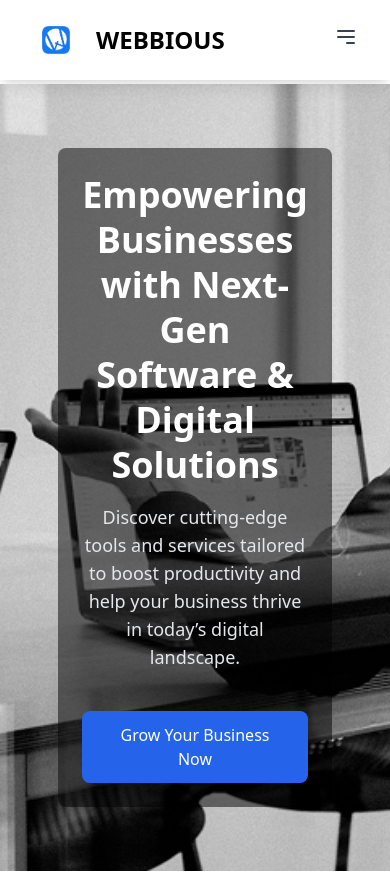
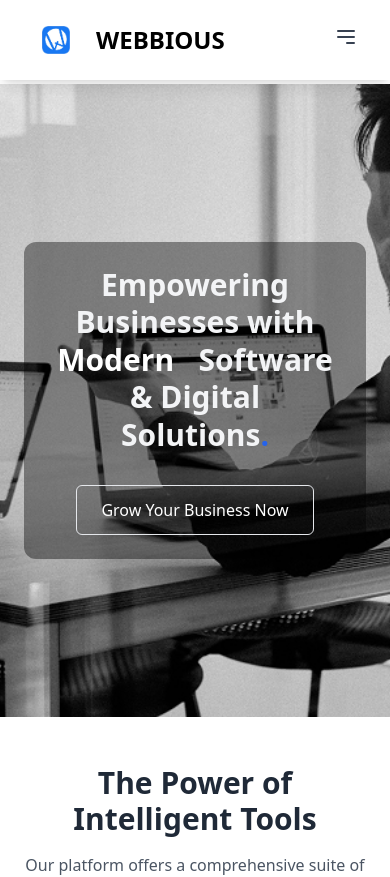
Before and after one commit to pradeep-08/Webbious, a React (Vite) app: page / in a window 390 px wide. Shown: the top 877 px of the page. Built offline with nearby package versions, Linux system fonts and the light colour scheme.

Commit message:
Hero section ux changes

```diff
--- a/package.json
+++ b/package.json
@@ -6,7 +6,7 @@
     "start": "vite",
     "predeploy": "npm run build",
     "deploy": "gh-pages -d dist",
-   "build": "vite build",
+    "build": "vite build",
     "lint": "eslint .",
     "preview": "vite preview",
     "test": "vite test",
@@ -16,7 +16,8 @@
     "framer-motion": "^12.6.3",
     "react": "^18.0.0",
     "react-dom": "^18.0.0",
-    "react-icons": "^5.5.0"
+    "react-icons": "^5.5.0",
+    "react-type-animation": "^3.2.0"
   },
   "devDependencies": {
     "autoprefixer": "^10.0.0",
--- a/src/Component/Hero.jsx
+++ b/src/Component/Hero.jsx
@@ -1,33 +1,96 @@
 import React from 'react';
+import { TypeAnimation } from 'react-type-animation';
 import officeImage from "./img/heroImage.png";
 
-function Hero() {
+// function Hero() {
+//   return (
+//     <section
+//       className="relative flex flex-col items-center justify-center md:flex-row md:items-center md:justify-between pb-16 px-16 py-16 bg-gray-100 bg-cover bg-center"
+//       style={{ backgroundImage: `url(${officeImage})` }}
+//     >
+//       {/* Text Section */}
+//       <div className="relative bg-black/50 p-6 rounded-lg text-center md:text-left max-w-lg">
+//         <h2 className="text-4xl font-bold text-white mb-4 leading-tight">
+//           Empowering Businesses with Next-Gen Software & Digital Solutions
+//         </h2>
+//         <p className="text-lg text-gray-200 mb-6">
+//           Discover cutting-edge tools and services tailored to boost productivity and help your business thrive in today’s digital landscape.
+//         </p>
+//         <button className="mt-4 px-6 py-3 bg-blue-600 text-white rounded-lg hover:bg-blue-700 transition duration-300 transform hover:scale-105">
+//           Grow Your Business Now
+//         </button>
+//       </div>
+
+//       {/* Right Image for Desktop View */}
+//       <img
+//         src={officeImage}
+//         alt="Office setting"
+//         className="hidden md:block w-full md:w-1/2 rounded-lg shadow-lg"
+//       />
+//     </section>
+//   );
+// }
+
+// export default Hero;
+
+
+// import React from "react";
+export default function Hero() {
   return (
-    <section
-      className="relative flex flex-col items-center justify-center md:flex-row md:items-center md:justify-between pb-16 px-16 py-16 bg-gray-100 bg-cover bg-center"
-      style={{ backgroundImage: `url(${officeImage})` }}
-    >
-      {/* Text Section */}
-      <div className="relative bg-black/50 p-6 rounded-lg text-center md:text-left max-w-lg">
-        <h2 className="text-4xl font-bold text-white mb-4 leading-tight">
-          Empowering Businesses with Next-Gen Software & Digital Solutions
-        </h2>
-        <p className="text-lg text-gray-200 mb-6">
-          Discover cutting-edge tools and services tailored to boost productivity and help your business thrive in today’s digital landscape.
-        </p>
-        <button className="mt-4 px-6 py-3 bg-blue-600 text-white rounded-lg hover:bg-blue-700 transition duration-300 transform hover:scale-105">
-          Grow Your Business Now
-        </button>
+    <div className="relative min-h-[75vh] bg-white overflow-hidden">
+      {/* Image Content as background */}
+      <div className="absolute right-0 top-0 h-full w-full lg:w-1/2 md:w-2/3 sm:w-full z-0">
+        <img
+          src={officeImage}
+          alt="Office setting"
+          className="w-full h-full object-cover"
+        />
       </div>
 
-      {/* Right Image for Desktop View */}
-      <img
-        src={officeImage}
-        alt="Office setting"
-        className="hidden md:block w-full md:w-1/2 rounded-lg shadow-lg"
-      />
-    </section>
+      <div className="relative flex items-center justify-center lg:justify-start min-h-[75vh] px-6 lg:px-24 py-12">
+        <div className="max-w-4xl w-full text-center lg:text-left text-gray-100 sm:text-black transition-colors duration-500">
+
+          <div className="bg-black bg-opacity-40 p-6 rounded-xl sm:bg-transparent sm:p-0 sm:rounded-none transition-all duration-300">
+            <h1 className="text-3xl md:text-4xl lg:text-5xl font-bold leading-tight">
+              Empowering Businesses with
+              <br />
+
+              <span className="text-white sm:text-blue-600">
+                <TypeAnimation
+                  sequence={[
+                    'Next-Gen', 4000,
+                    'Modern', 4000,
+                    'Smart', 4000,
+                    'Next-Gen', 4000,
+                  ]}
+                  wrapper="span"
+                  speed={3}
+                  repeat={Infinity}
+                />
+              </span>{" "}
+              <span className="transition-colors duration-500">
+                Software & Digital
+              </span>
+              <br />
+              <span className="relative inline-block">
+                <span className="transition-colors duration-500">
+                  Solutions
+                </span>
+                <span className="text-blue-600">.</span>
+                {/* Underline effect */}
+                <span className="absolute left-0 bottom-0 w-full h-1 bg-blue-200 -z-10 transform -translate-y-1/2 rotate-1"></span>
+              </span>
+            </h1>
+
+            <div className="mt-8">
+              <button className="border text-white sm:text-blue-600 sm:border-blue-600 px-6 py-3 rounded-md font-medium transition-all duration-300">
+                Grow Your Business Now
+              </button>
+            </div>
+
+          </div>
+        </div>
+      </div>
+    </div>
   );
 }
-
-export default Hero;
--- a/src/Component/MeetourTeam.jsx
+++ b/src/Component/MeetourTeam.jsx
@@ -10,17 +10,16 @@ const Team = () => {
       <div className="max-w-7xl w-full flex flex-col md:flex-row items-center justify-between gap-12">
         {/* Left Section */}
         <div className="md:w-1/2 space-y-6 text-center md:text-left">
-          <h2 className="text-4xl sm:text-5xl font-bold text-gray-900 leading-tight">Meet Our Team</h2>
-          <p className="text-base sm:text-lg text-gray-600 leading-relaxed">
+          <h2 className="text-4xl sm:text-5xl font-bold text-[#4A4A4A] leading-tight">Meet Our Team</h2>
+          <p className="text-base mb-8 sm:text-lg text-gray-600 leading-relaxed">
             Need expert guidance or have a project in mind? Our management team is here to help.
             Whether you're looking for custom software solutions, AI-driven strategies, or digital
             transformation consulting, we’re ready to collaborate.
           </p>
-          <a
-            href="#"
-            className="text-lg font-semibold bg-clip-text text-transparent bg-gradient-to-r from-[#EDC4E4] via-[#6B00BE] to-[#D075DC] hover:opacity-80 transition-opacity duration-300"
-          >
-            Get in <span className="font-bold">Touch →</span>
+          <a href="#" className="font-semibold text-lg sm:text-base">
+            <span className="text-xl font-bold bg-gradient-to-r from-[#EDC4E4] via-[#6B00BE] to-[#D075DC] bg-clip-text text-transparent">
+              Get in Touch →
+            </span>
           </a>
         </div>
         {/* Right Section */}
@@ -28,7 +27,7 @@ const Team = () => {
           <img
             src={Meet}
             alt="Team"
-            className="rounded-lg shadow-md object-cover w-full h-auto max-w-[250px] sm:max-w-[300px] md:max-w-[350px] transition-transform duration-300 hover:scale-105"
+            className="rounded-lg shadow-md object-cover w-full h-auto max-w-[250px] sm:max-w-[300px] md:max-w-[350px] transition-transform duration-300 hover:scale-205"
           />
           <div className="mt-6 text-center md:text-left max-w-xs sm:max-w-sm md:max-w-md">
             <p className="italic text-gray-600 text-base sm:text-lg leading-relaxed">
--- a/src/Component/Project.jsx
+++ b/src/Component/Project.jsx
@@ -18,46 +18,49 @@ const Projects = () => {
     <div className="bg-white flex items-center justify-center px-4 sm:px-6 lg:px-8 py-12 md:py-16">
       <div className="max-w-7xl w-full grid grid-cols-1 md:grid-cols-2 gap-10 md:gap-12 items-center ">
         {/* Left Side - Responsive Grid of Color Divs (hidden on mobile) */}
-        <div className="hidden sm:grid grid-cols-2 sm:grid-cols-3 gap-4 w-full">
+        <div className="hidden sm:grid grid-cols-2 sm:grid-cols-3 gap-4 w-full cursor-pointer">
           {/* Top Left - Tall */}
           <img
             src={projects[2].image} alt={projects[3].alt}
-            className="w-full h-full object-cover sm:h-64 col-span-1 row-span-2 rounded-2xl shadow-m"
+            className="zoom-animation w-full h-full object-cover sm:h-64 col-span-1 row-span-2 rounded-2xl shadow-m transition-transform duration-300 hover:scale-105"
           />
           {/* Top Right - Large */}
           <img
             src={projects[0].image} alt={projects[3].alt}
-            className="w-full h-full object-fill sm:h-64 col-span-1 sm:col-span-2 row-span-2 rounded-2xl shadow-md"
+            className="zoom-animation w-full h-full object-fill sm:h-64 col-span-1 sm:col-span-2 row-span-2 rounded-2xl shadow-md"
           />
           {/* Bottom Left - Wide (Increased height) */}
           <img
             src={projects[1].image} alt={projects[3].alt}
-            className="w-full object-cover h-36 sm:h-40 col-span-1 sm:col-span-2 rounded-xl shadow-md"
+            className="zoom-animation w-full object-cover h-36 sm:h-40 col-span-1 sm:col-span-2 rounded-xl shadow-md"
           />
           {/* Bottom Right - Small (Increased height) */}
           <img
             src={projects[3].image} alt={projects[3].alt}
-            className="w-full h-48  object-fill sm:h-40 col-span-1 rounded-xl shadow-md"
+            className="zoom-animation w-full h-48  object-fill sm:h-40 col-span-1 rounded-xl shadow-md"
           />
         </div>
 
-         {/* Right Side - Text Content */}
-         <div className="text-center md:text-left">
-          <h2 className="text-3xl sm:text-4xl font-bold text-gray-800 mb-6 leading-tight">
+        {/* Right Side - Text Content */}
+        <div className="text-center md:text-left">
+          <h2 className="text-4xl sm:text-4xl font-bold text-[#4A4A4A] mb-6 leading-tight">
             Our projects are <br className="hidden sm:block" /> shaping the digital <br className="hidden sm:block" /> landscape
           </h2>
-          <p className="text-gray-600 mb-8 text-sm sm:text-base">
+          <p className="text-gray-600 mb-8 text-lg sm:text-base">
             At <span className="font-semibold">Webbious</span>, we craft AI-powered apps,
             data-driven marketing, and custom software to help businesses scale,
             automate, and grow in a fast-evolving digital world.
           </p>
-          <a href="#" className="text-purple-600 font-semibold hover:underline text-lg sm:text-base">
-            Explore our work →
+          <a href="#" className="font-semibold text-lg sm:text-base">
+            <span className="text-xl font-bold bg-gradient-to-r from-[#EDC4E4] via-[#6B00BE] to-[#D075DC] bg-clip-text text-transparent">
+              Explore our work →
+            </span>
           </a>
+
         </div>
       </div>
-           {/* Keyframe animation style */}
-           <style jsx>{`
+      {/* Keyframe animation style */}
+      <style jsx>{`
         @keyframes gradientMove {
           0% { background-position: 0% 50%; }
           50% { background-position: 100% 50%; }
@@ -67,6 +70,19 @@ const Projects = () => {
           background-size: 200% 200%;
           animation: gradientMove 10s ease infinite;
         }
+
+    @keyframes slowZoom {
+    0% { transform: scale(0.9); }
+    50% { transform: scale(1.0); }
+    100% { transform: scale(1); }
+  }
+
+  .zoom-animation {
+    animation: slowZoom 10s ease-in-out ;
+    transition: transform 10s ease-in-out;
+  }
+
+
       `}</style>
     </div>
   );
```
Also changed, not shown: src/Component/PricingCard.jsx (+45 -119 lines), 1 other file (tests, documents, lock files or other folders).
